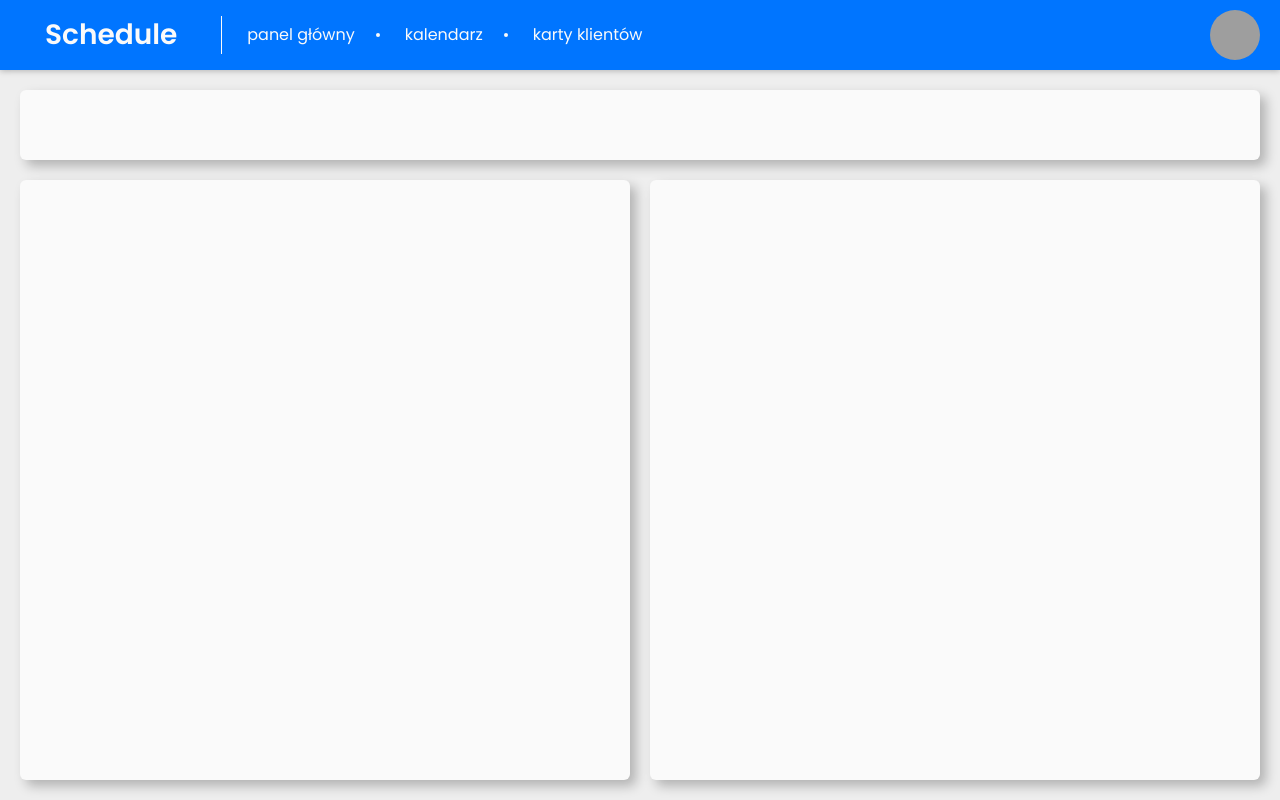
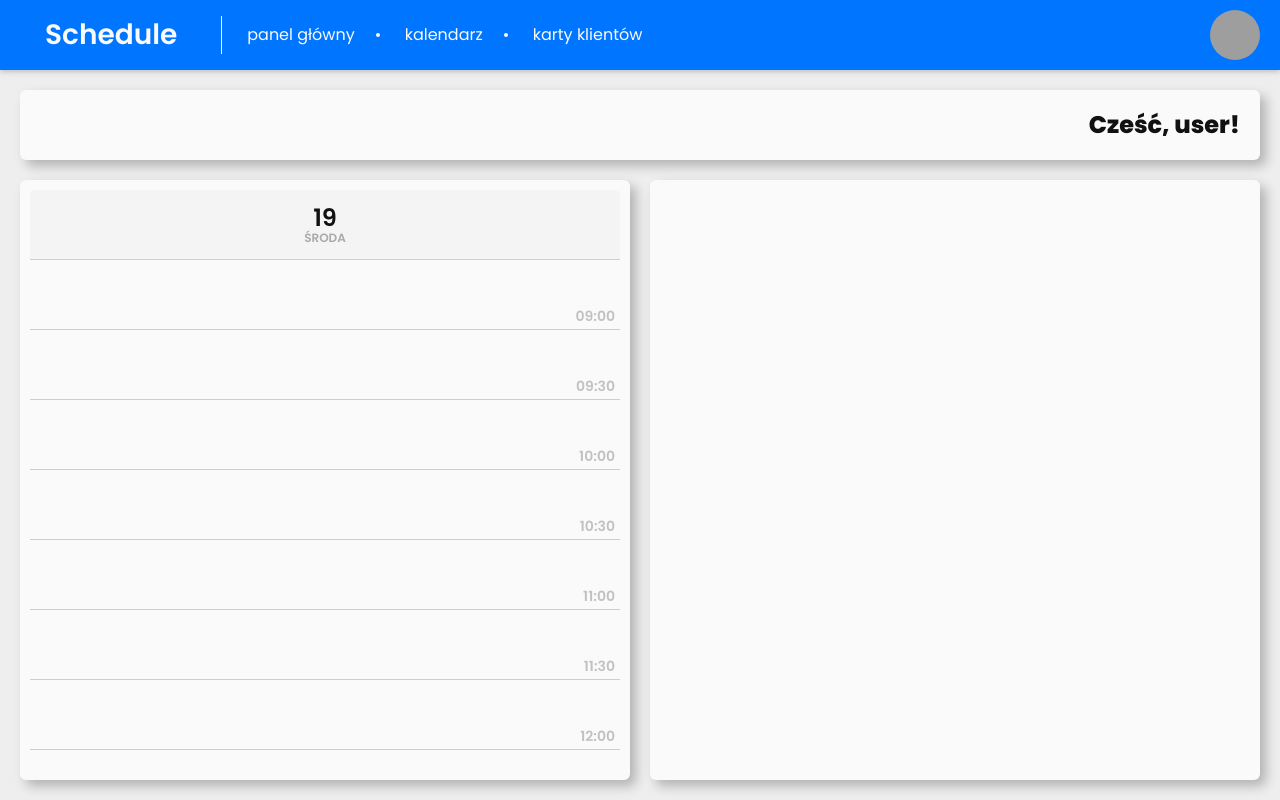
Before and after one commit to domman95/schedule-gatsby-jamstack, a Gatsby site: page /panel-glowny in a window 1280 px wide. Built offline with nearby package versions, Linux system fonts and the light colour scheme; Gatsby itself is replaced by a stand-in of ours; grey boxes are pictures that could not be loaded.

Commit message:
added some styles

```diff
--- a/src/pages/panel-glowny.js
+++ b/src/pages/panel-glowny.js
@@ -2,6 +2,7 @@ import React from 'react';
 import styled from 'styled-components';
 import App from '../components/app';
 import Layout from '../components/layout';
+import ScheduleOneDayColumn from '../components/scheduleOneDayColumn';
 
 const StyledDashboard = styled.main`
   padding: 20px;
@@ -12,12 +13,29 @@ const StyledDashboard = styled.main`
 
   .dashboard-header {
     height: 70px;
+    display: flex;
+    align-items: center;
+    justify-content: flex-end;
+
+    h2 {
+      padding: 0 20px;
+    }
   }
 
   .dashboard-main {
     display: grid;
     grid-template-columns: repeat(auto-fit, minmax(550px, 1fr));
     gap: 20px;
+  }
+
+  .dashboard-visits {
+    border: 10px solid var(--white);
+    max-height: calc(100vh - 200px);
+
+    .column {
+      overflow-x: hidden;
+      overflow-y: auto;
+    }
   }
 `;
 
@@ -26,9 +44,13 @@ export default function Dashboard() {
     <App>
       <Layout loggedIn>
         <StyledDashboard>
-          <div className="dashboard-header basic"></div>
+          <div className="dashboard-header basic">
+            <h2>Cześć, user!</h2>
+          </div>
           <div className="dashboard-main">
-            <div className="dashboard-visits basic"></div>
+            <div className="dashboard-visits basic">
+              <ScheduleOneDayColumn />
+            </div>
             <div className="dashboard-customers basic"></div>
           </div>
         </StyledDashboard>
```
